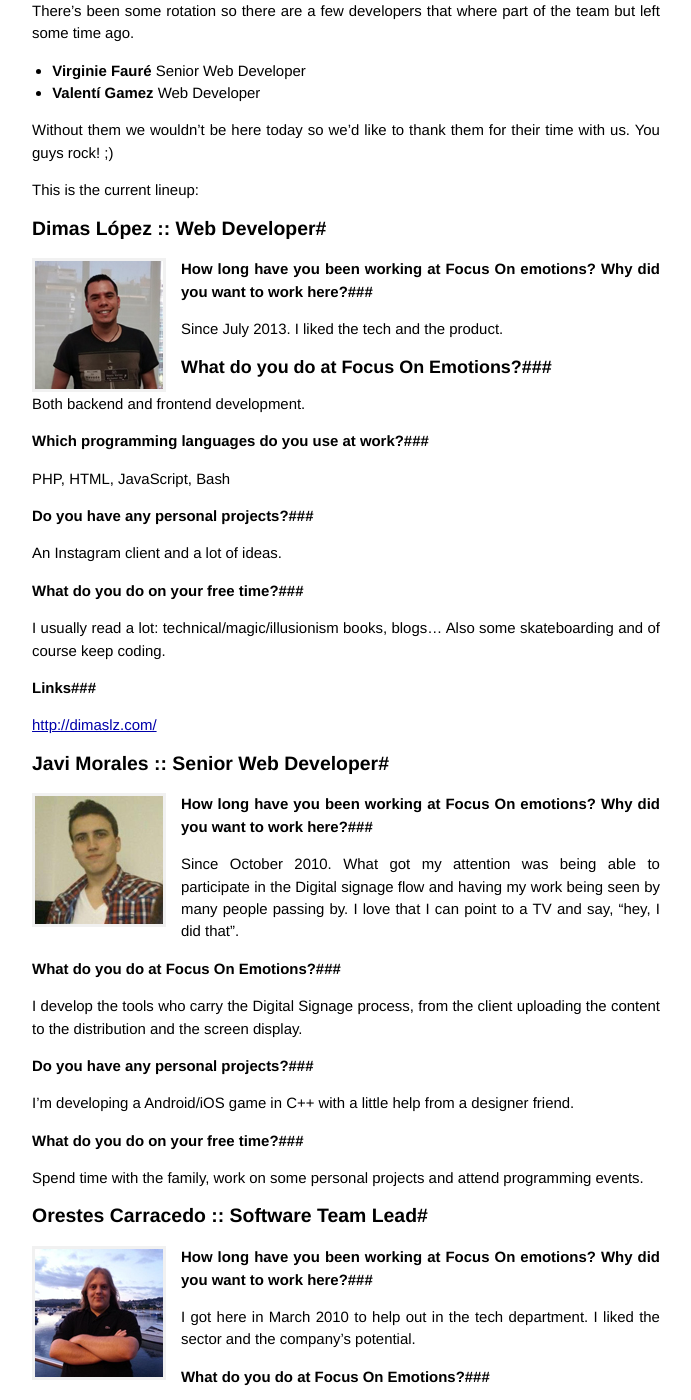
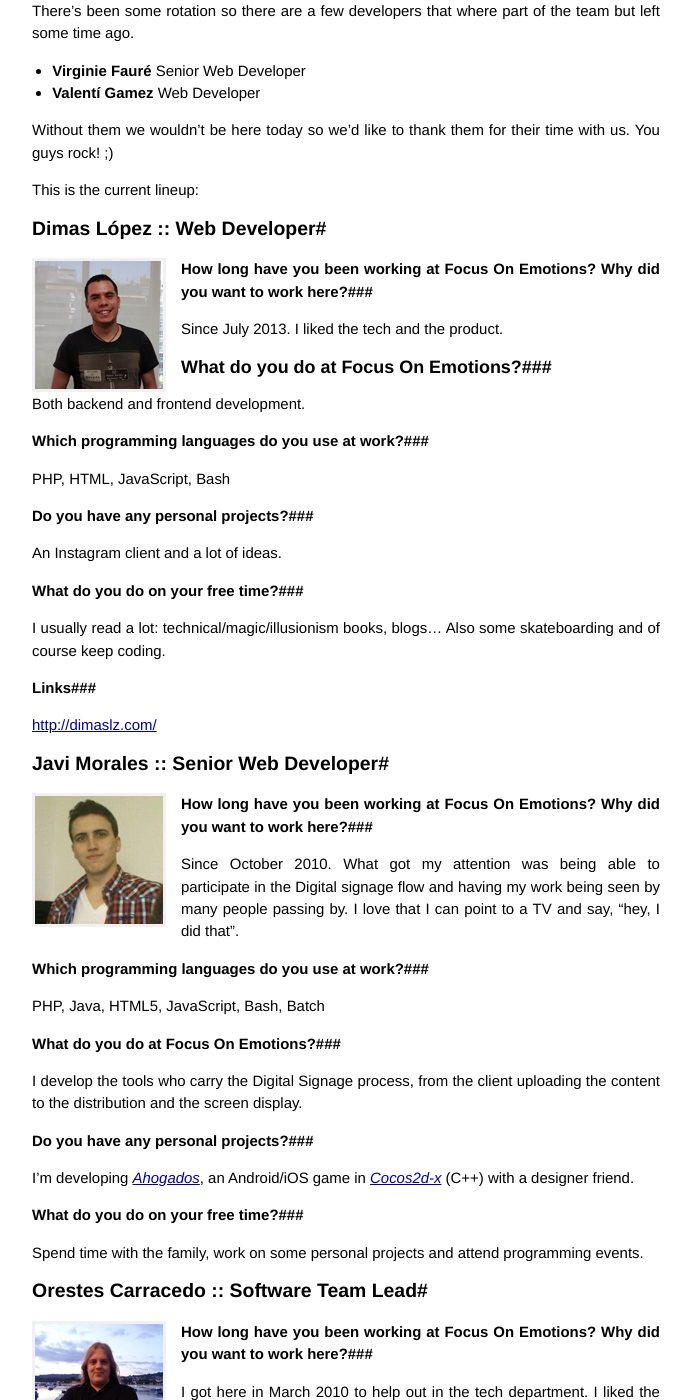
Before and after one commit to orestes/tech.focusonemotions.com, a Jekyll site: the page built from _posts/2014-05-09-the-team.markdown, in a window 1280 px wide and 1400 px high, scrolled down 308 px. Shown: the whole window, without its empty margins (294-985 px from the left). Built offline with Jekyll 4.4.1, drawn with Linux system fonts in a browser that asks for light colours; Markdown is read by kramdown in place of the engine named in the settings; some of the changed text lies outside the part shown.

Commit message:
Fixed "Focus On emotions" incorrect UpperCamelCase. Added Languages section on Javi Morales profile. Updated Javi Morales personal projects.

```diff
--- a/_posts/2014-05-09-the-team.markdown
+++ b/_posts/2014-05-09-the-team.markdown
@@ -19,7 +19,7 @@
 #Dimas López :: Web Developer#
 ![](/img/128px/dimas.jpg)
 
-###How long have you been working at Focus On emotions? Why did you want to work here?###
+###How long have you been working at Focus On Emotions? Why did you want to work here?###
 Since July 2013. I liked the tech and the product.
 ##What do you do at Focus On Emotions?###
 Both backend and frontend development.
@@ -36,14 +36,16 @@
 #Javi Morales :: Senior Web Developer#
 ![](/img/128px/javi-morales.jpg)
 
-###How long have you been working at Focus On emotions? Why did you want to work here?###
+###How long have you been working at Focus On Emotions? Why did you want to work here?###
 Since October 2010. What got my attention was being able to participate in the Digital signage flow and having my work
 being seen by many people passing by. I love that I can point to a TV and say, "hey, I did that".
+###Which programming languages do you use at work?###
+PHP, Java, HTML5, JavaScript, Bash, Batch
 ###What do you do at Focus On Emotions?###
 I develop the tools who carry the Digital Signage process, from the client uploading the content to the distribution and
 the screen display.
 ###Do you have any personal projects?###
-I'm developing a Android/iOS game in C++ with a little help from a designer friend.
+I'm developing *[Ahogados]*, an Android/iOS game in *[Cocos2d-x]* (C++) with a designer friend.
 ###What do you do on your free time?###
 Spend time with the family, work on some personal projects and attend programming events.
 
@@ -53,7 +55,7 @@
 #Orestes Carracedo :: Software Team Lead#
 ![](/img/128px/orestes.jpg)
 
-###How long have you been working at Focus On emotions? Why did you want to work here?###
+###How long have you been working at Focus On Emotions? Why did you want to work here?###
 I got here in March 2010 to help out in the tech department. I liked the sector and the company's potential.
 ###What do you do at Focus On Emotions?###
 I run the Software Development Departament and act as Team Lead.
@@ -74,7 +76,7 @@
 #Gonzalo Rodríguez :: Systems Administrator#
 ![](/img/128px/gonzalo.jpg)
 
-###How long have you been working at Focus On emotions? Why did you want to work here?###
+###How long have you been working at Focus On Emotions? Why did you want to work here?###
 I came here in November 2008, I liked it because it looked like a nice job.
 ###What do you do at Focus On Emotions?###
 I install, configure and maintain the company's servers. I sometimes do some extra tasks ;)
@@ -86,7 +88,7 @@
 
 #Javier Domingo :: I.T. Manager#
 ![](/img/128px/xavi.jpg)
-###How long have you been working at Focus On emotions? Why did you want to work here?###
+###How long have you been working at Focus On Emotions? Why did you want to work here?###
 I came here in January 2008. We use multiple technological solutions, cloud, software, hardware, embedded... if you like the Internet and technnological integrations, this is a good place.
 ###What do you do at Focus On Emotions?###
 I provide support in technological decision making and help out with solution integrations.
@@ -97,3 +99,5 @@
 
 [Focus On Emotions]: http://focusonemotions.com
 [Teleport]: http://teleport.io
+[Ahogados]: http://ahogados.com
+[Cocos2d-x]: http://cocos2d-x.org
```
